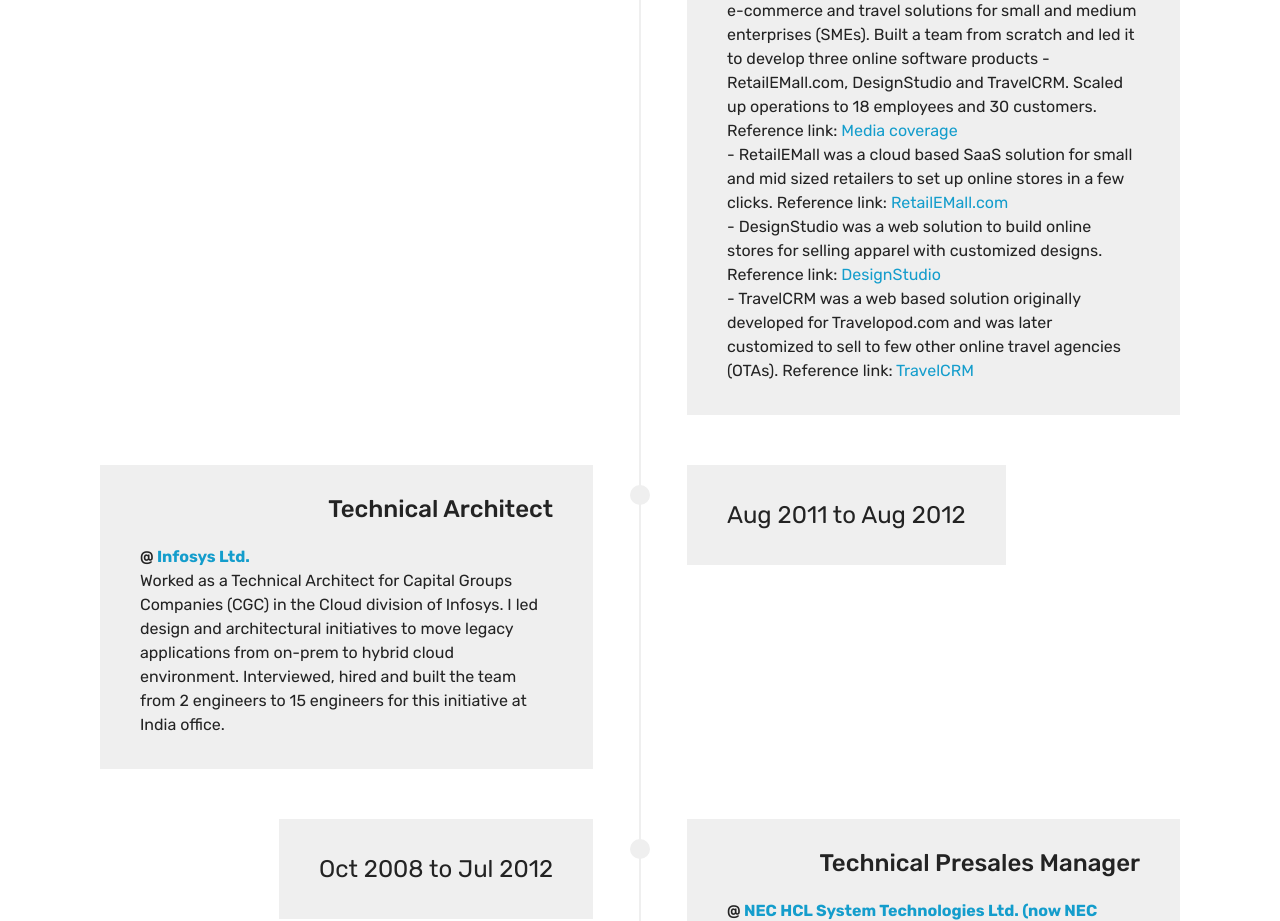
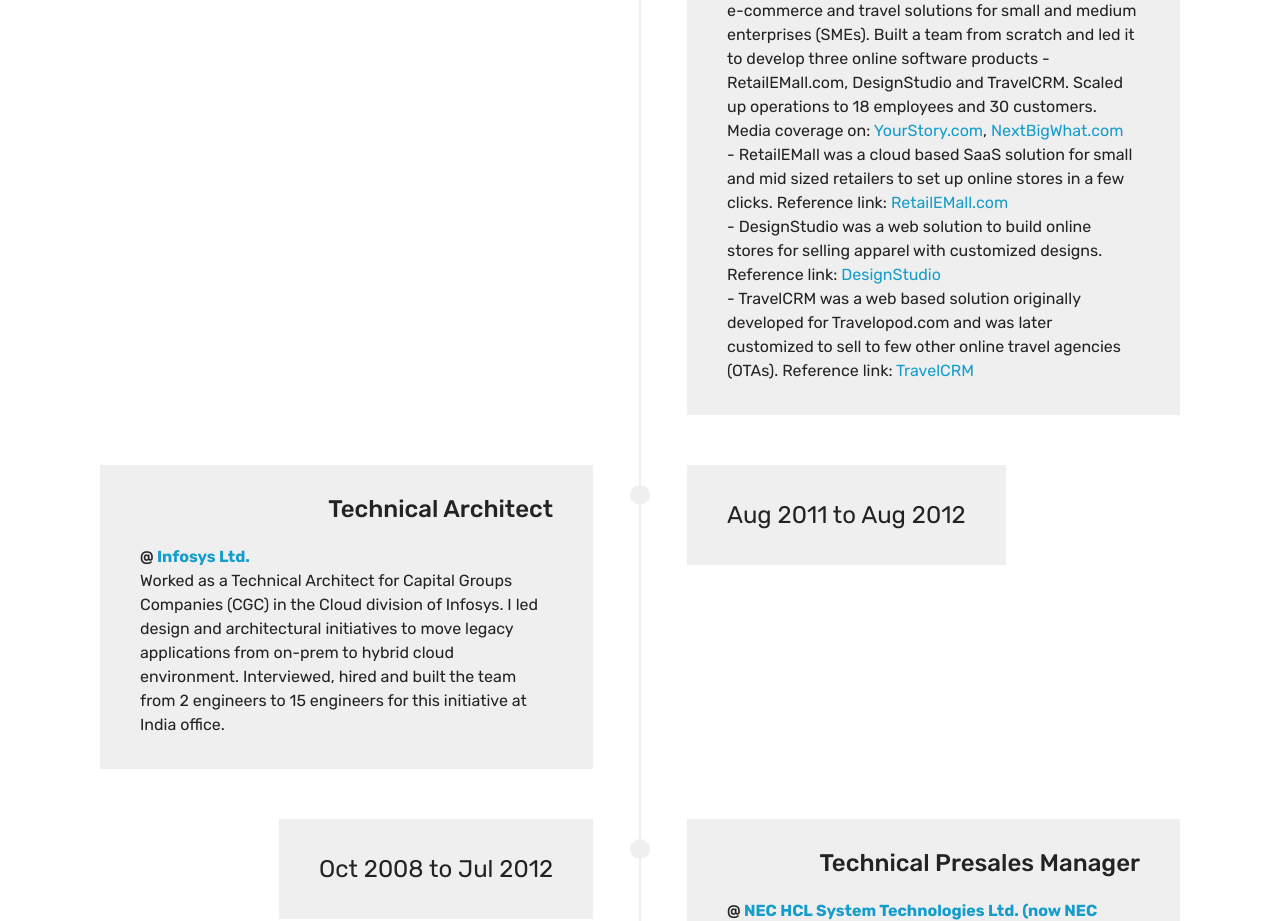
Before and after one commit to gauravdhiman/gauravdhiman.github.io, a Next.js app: page / in a window 1280 px wide. Shown: the part 3720-4641 px from the top of the page. Built offline with nearby package versions, Linux system fonts and the light colour scheme; a web font is replaced by a local one.

Commit message:
Updated resume.

```diff
--- a/pages/index.js
+++ b/pages/index.js
@@ -306,7 +306,7 @@
                   <p class="mbr-timeline-text mbr-fonts-style display-7">
                     <strong>@ <a href="https://web.archive.org/web/20150823031746/http://www.techzulla.com/" target="_blank"><strong>S3 TechZulla Pvt. Ltd.</strong></a></strong>
                     <br />
-Started an entrepreneurial venture to build SaaS based e-commerce and travel solutions for small and medium enterprises (SMEs). Built a team from scratch and led it to develop three online software products - RetailEMall.com, DesignStudio and TravelCRM. Scaled up operations to 18 employees and 30 customers. Reference link: <a href="https://yourstory.com/2013/06/if-ecommerce-is-the-space-you-are-interested-in-techzulla-can-help-you-set-up-shop" target="_blank">Media coverage</a>
+Started an entrepreneurial venture to build SaaS based e-commerce and travel solutions for small and medium enterprises (SMEs). Built a team from scratch and led it to develop three online software products - RetailEMall.com, DesignStudio and TravelCRM. Scaled up operations to 18 employees and 30 customers. Media coverage on: <a href="https://yourstory.com/2013/06/if-ecommerce-is-the-space-you-are-interested-in-techzulla-can-help-you-set-up-shop" target="_blank">YourStory.com</a>, <a href="https://nextbigwhat.com/saas-startup-retailemall-enables-businesses-to-sell-digital-downloadable-files-with-multiple-currency-feature/" target="_blank">NextBigWhat.com</a>
 <br />
 - RetailEMall was a cloud based SaaS solution for small and mid sized retailers to set up online stores in a few clicks. Reference link: <a href="https://web.archive.org/web/20150302160817/http:/retailemall.com/store/" target="_blank">RetailEMall.com</a>
 <br />
```
Also changed, not shown: 1 other file (tests, documents, lock files or other folders).
